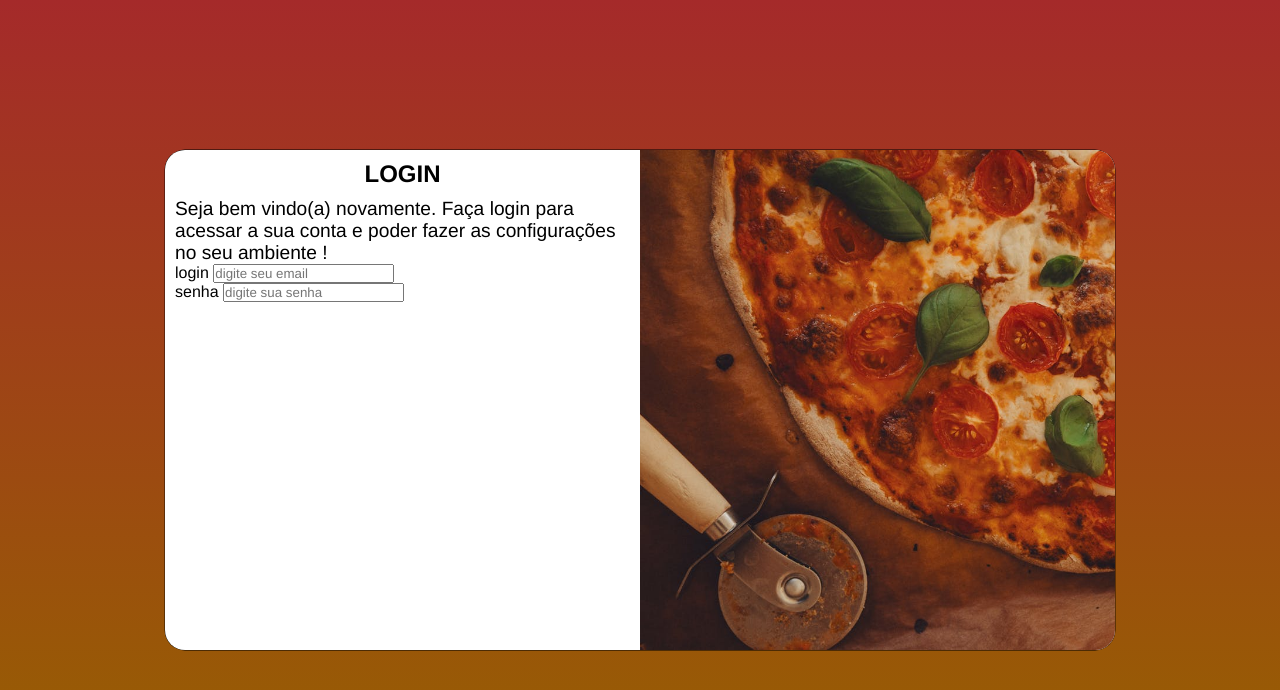
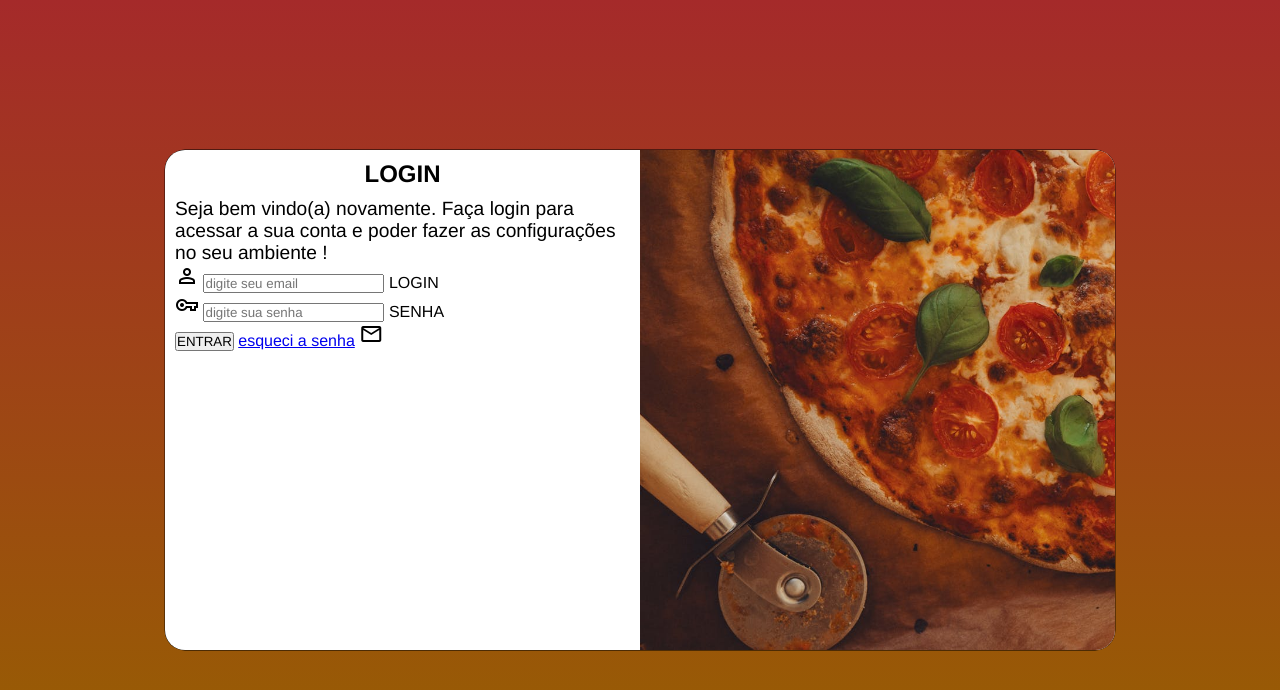
Before and after one commit to henriquelacerda313/projeto-login-1, a plain HTML site: page index.html in a window 1280 px wide. Drawn offline with nearby package versions, Linux system fonts and the light colour scheme; files whose address does not match are found by name.

Commit message:
criei o formulario

```diff
--- a/index.html
+++ b/index.html
@@ -5,6 +5,7 @@
     <meta name="viewport" content="width=device-width, initial-scale=1.0">
     <link rel="stylesheet" href="estilos/style.css">
     <link rel="stylesheet" href="estilos/media-query.css">
+    <link rel="stylesheet" href="https://fonts.googleapis.com/css2?family=Material+Symbols+Outlined:opsz,wght,FILL,GRAD@20..48,100..700,0..1,-50..200" />
     <title>projeto login</title>
 </head>
 <body>
@@ -21,16 +22,30 @@
                 Seja bem vindo(a) novamente. Faça login para acessar a sua conta e poder fazer as configurações no seu ambiente !
             </p>
 
-            <form action="login.php" method="post"></form>
+            <form action="login.php" method="post" autocomplete="on"></form>
+            <!--auto complete on para sugestionar o que voce digitou anteriormenete e para liberar o autocomplete para os inputs-->
 
             <div class="campo">
-                <label for="ilogin">login</label>
-                <input type="email" name="login" id="ilogin" placeholder="digite seu email">
+
+
+                <span class="material-symbols-outlined">person</span> <!--icone sempre em cima do input e com a tag span não mais a ta i-->
+                <input type="email" name="login" id="ilogin" placeholder="digite seu email" autocomplete="email" required maxlength="30">
+                <!--required(obrigatorio)-->
+                <label for="ilogin">LOGIN</label>
+
             </div>
 
             <div class="senha">
-                <label for="isenha">senha</label>
-                <input type="password" name="senha" id="isenha" placeholder="digite sua senha">
+
+                <span class="material-symbols-outlined">vpn_key</span>
+                <input type="password" name="senha" id="isenha" placeholder="digite sua senha" autocomplete="current-password" required minlength="8" maxlength="20">
+                 <!--current password(senha atual)-->
+                <label for="isenha">SENHA</label>
+
+                <p>
+            <input type="submit" value="ENTRAR">
+             <a href="esqueciasenha.html">esqueci a senha</a> <span class="material-symbols-outlined">mail</span>
+                </p>
             </div>
         </div>
     </section>
```
